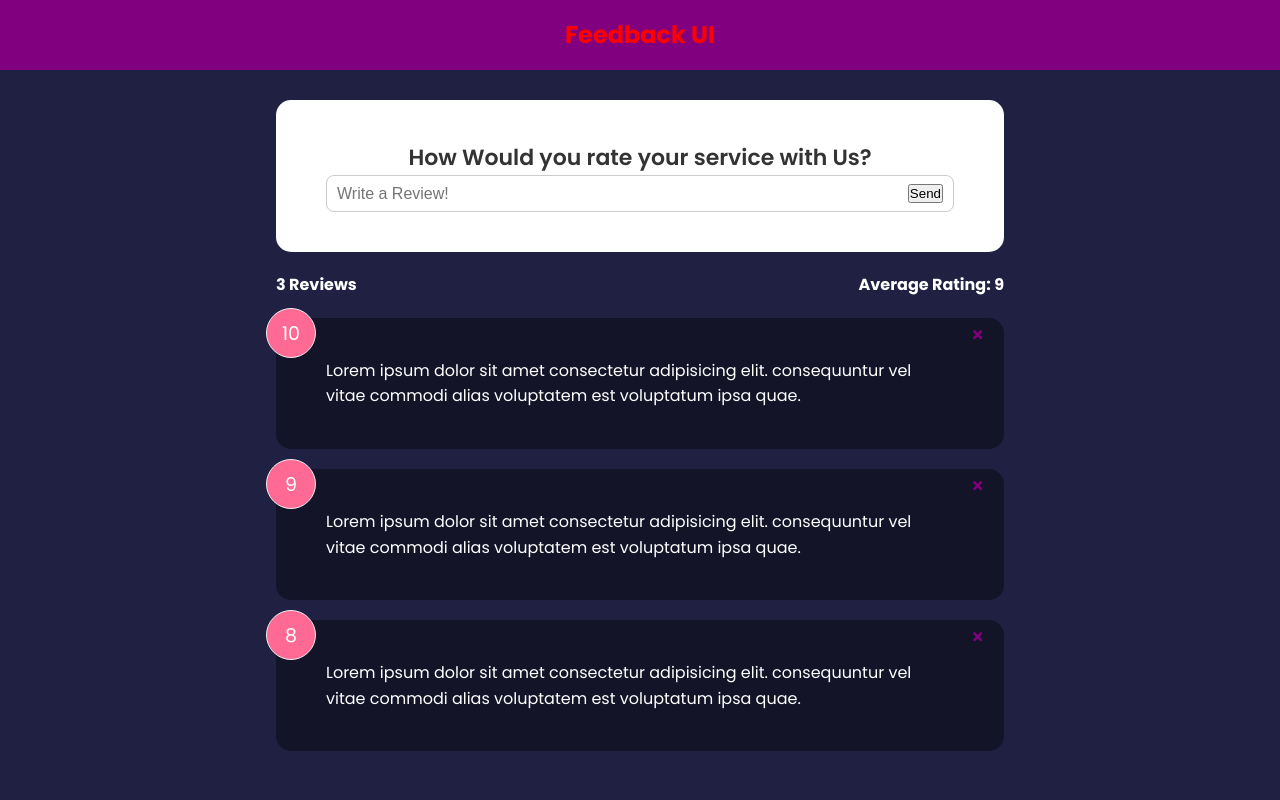
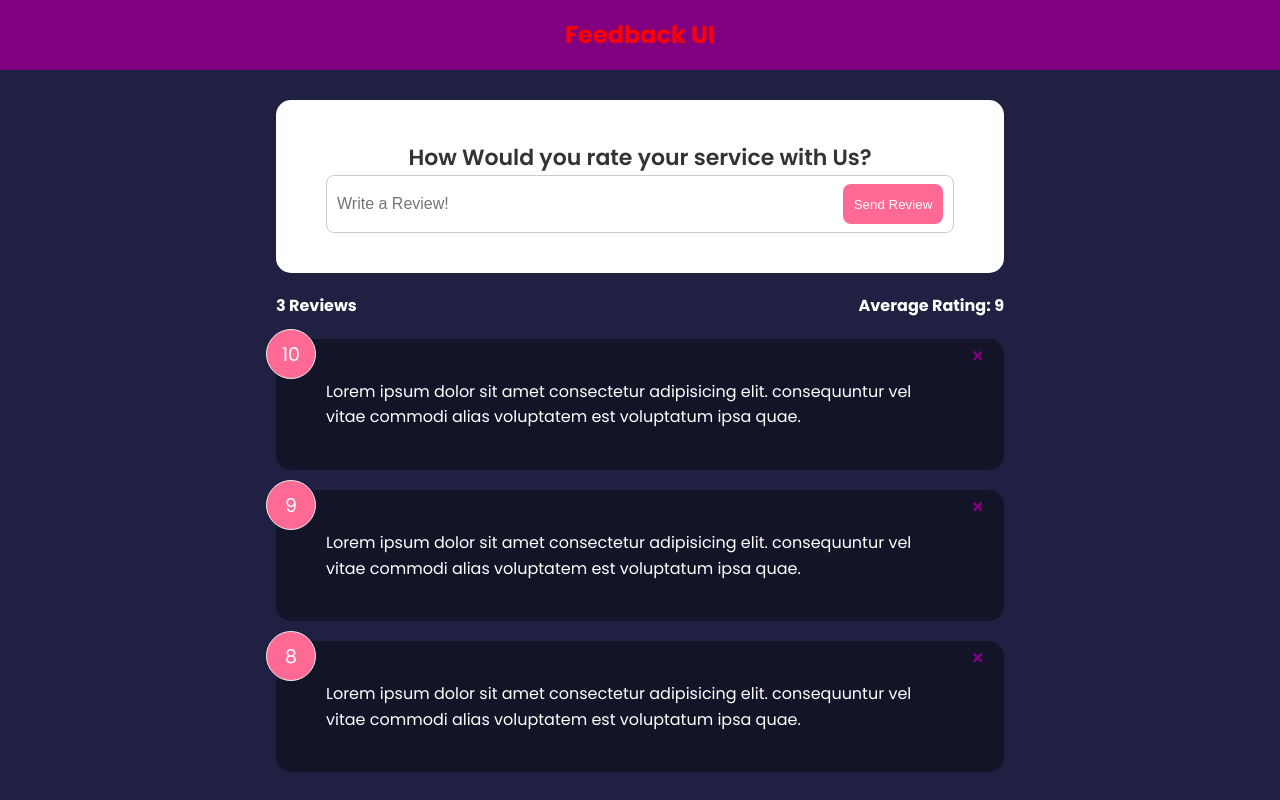
Before and after one commit to renatoguara2020/app-basics-of-react, a React (Create React App) app: page / in a window 1280 px wide. Built offline with nearby package versions, Linux system fonts and the light colour scheme.

Commit message:
commit changes now

```diff
--- a/src/components/FeedbackForm.jsx
+++ b/src/components/FeedbackForm.jsx
@@ -1,5 +1,6 @@
 import React, {useState} from 'react'
 import Card from './shared/Card';
+import Button from './shared/Button';
 
 const FeeddbackForm = () => {
 
@@ -16,7 +17,7 @@ const FeeddbackForm = () => {
           {/*to-do  rating select Component*/}
           <div className="input-group">
            <input onChange={handleTextChange} type="text" placeholder='Write a Review!' value={text} />
-           <button type="submit">Send</button>
+           <Button type="submit" version='secondary'>Send</Button>
           </div>
 
         </form>
--- a/src/components/shared/Button.jsx
+++ b/src/components/shared/Button.jsx
@@ -4,7 +4,7 @@ import React from 'react'
 const Button = ({children, version, type, isDisabled}) => {
   return (
     <button type={type} disabled={isDisabled} className={`btn btn-${version}`}>
-
+      Send Review
     </button>
   )
 }
--- a/src/index.css
+++ b/src/index.css
@@ -161,6 +161,7 @@ input:focus {
 
 .btn-secondary {
   background: #ff6a95;
+
 }
 
 .btn:hover {
```
